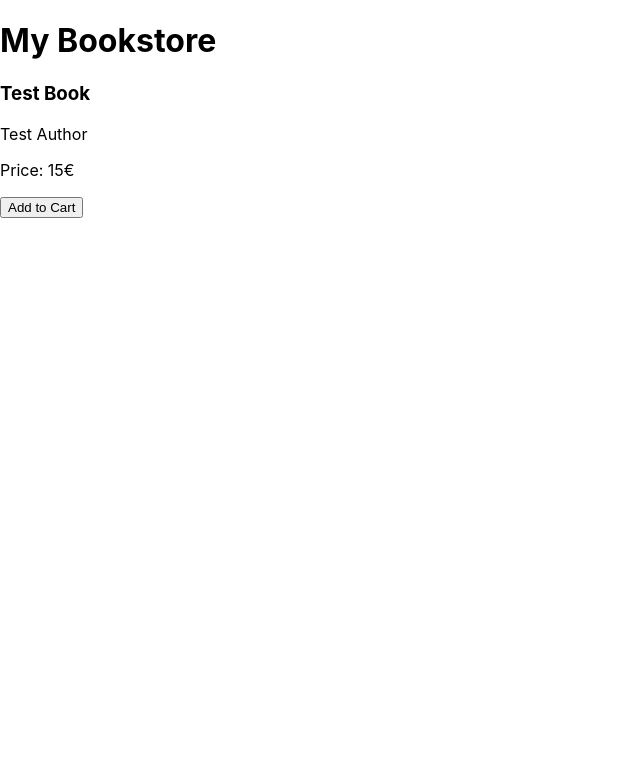
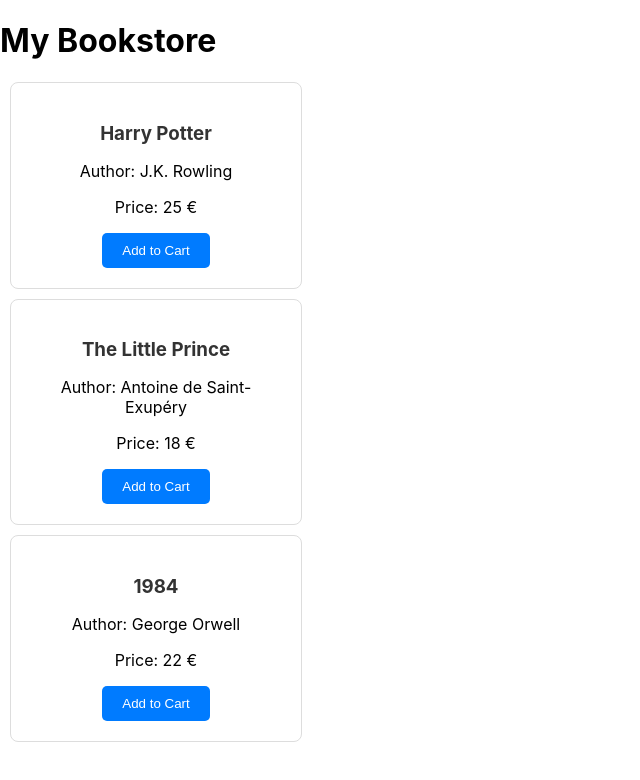
Before and after one commit to marzighased/react-bookstore, a React (Create React App) app: page / in a window 1280 px wide. Shown: the top 780 px of the page, without its empty margins (0-640 px from the left). Built offline with nearby package versions, Linux system fonts and the light colour scheme.

Commit message:
props and styles added

```diff
--- a/src/App.js
+++ b/src/App.js
@@ -5,7 +5,9 @@
   return (
     <div>
       <h1>My Bookstore</h1>
-      <Book />
+      <Book title="Harry Potter" author="J.K. Rowling" price="25"/>
+      <Book title="The Little Prince" author="Antoine de Saint-Exupéry" price="18" />
+      <Book title="1984" author="George Orwell" price="22" />
     </div>
   );
 }
--- /dev/null
+++ b/src/book.css
@@ -0,0 +1,26 @@
+.book {
+  border: 1px solid #ddd;
+  padding: 20px;
+  margin: 10px;
+  border-radius: 8px;
+  width: 250px;
+  text-align: center;
+}
+
+.book h3 {
+  color: #333;
+  margin-bottom: 10px;
+}
+
+.book button {
+  background-color: #007bff;
+  color: white;
+  padding: 10px 20px;
+  border: none;
+  border-radius: 5px;
+  cursor: pointer;
+}
+
+.book button:hover {
+  background-color: #0056b3;
+}
--- a/src/book.js
+++ b/src/book.js
@@ -1,11 +1,12 @@
 import React, { Component } from 'react'
+import './book.css'
 
-function Book() {
+function Book(props) {
     return (
-        <div>
-            <h3>Test Book</h3>
-            <p>Test Author</p>
-            <p>Price: 15€</p>
+        <div className="book">
+            <h3>{props.title}</h3>
+            <p>Author: {props.author}</p>
+            <p>Price: {props.price} €</p>
             <button>Add to Cart</button>
         </div>
     );
```
